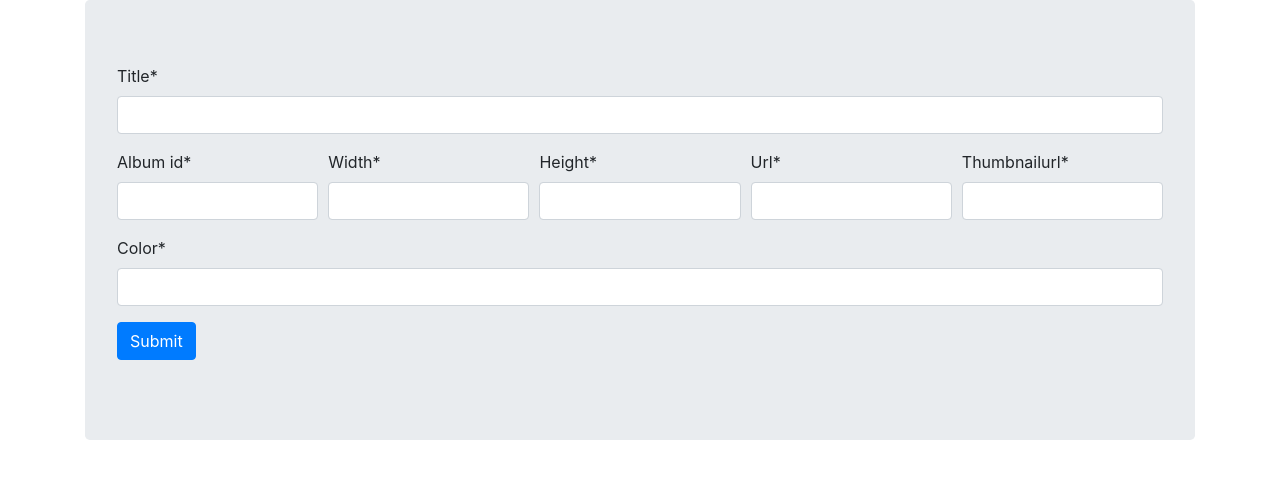
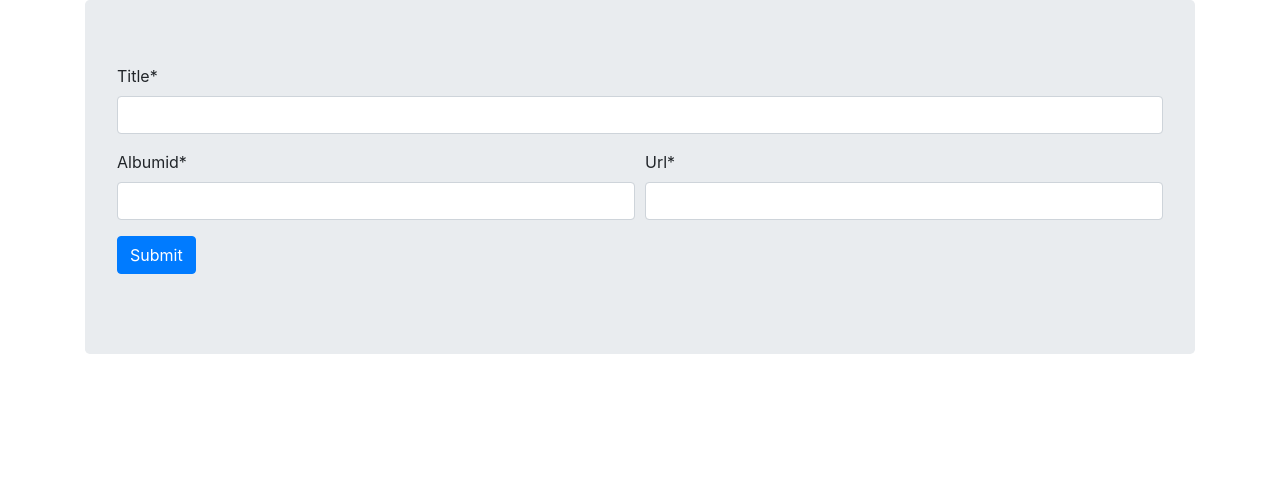
Before and after one commit to jessicaanhel/PhotoManager, a Django app: page /viewer/photo/create in a window 1280 px wide. Shown: the part 56-535 px from the top of the page. Run offline with Django 3.2, Linux system fonts and the light colour scheme; some libraries are stand-ins or nearby versions.

Commit message:
change name of album_ID

```diff
--- a/viewer/forms.py
+++ b/viewer/forms.py
@@ -20,9 +20,8 @@ class PhotoForm(ModelForm):
         self.helper = FormHelper()
         self.helper.layout = Layout(
             'title',
-            Row(Column('album_ID'), Column('width'), Column('height'),
-                Column('url'), Column('thumbnailUrl')),
-            'color',
+            Row(Column('albumId'),
+                Column('url')),
             Submit('submit', 'Submit')
         )
 
@@ -31,7 +30,7 @@ class PhotoForm(ModelForm):
         fields = '__all__'
 
     title = CharField(validators=[capitalized_validator])
-    album_ID = IntegerField(min_value=1, max_value=4)
+    albumId = IntegerField(min_value=1, max_value=4)
     url = CharField(max_length=128)
     thumbnailUrl = CharField(max_length=128)
 
--- a/viewer/models.py
+++ b/viewer/models.py
@@ -3,12 +3,12 @@ from django.db.models import CharField, Model, IntegerField, ImageField
 
 class Photo(Model):
     title = CharField(max_length=128)
-    album_ID = IntegerField()
+    albumId = IntegerField()
     # i didnt know , i need to create additional model and connect it with
     # fierign key. But if i havent any album data instead id in jsonholder,
     # I will create standart integer.
-    width = IntegerField()
-    height = IntegerField()
+    width = IntegerField(blank=True, null=True)
+    height = IntegerField(blank=True, null=True)
     color = CharField(max_length=18)
     url = ImageField(max_length=128)
     thumbnailUrl = ImageField(max_length=128)
--- a/viewer/templates/index.html
+++ b/viewer/templates/index.html
@@ -5,7 +5,7 @@
 <ul>
     {% for photo in photos %}
     <li>
-        {{ photo.title }} (}} photo.album_ID }}) - ({{ photo.album.id }}
+        {{ photo.title }} (}} photo.albumId }})}}
     </li>
     {% endfor %}
 </ul>
--- a/viewer/templates/photo_detail.html
+++ b/viewer/templates/photo_detail.html
@@ -5,7 +5,7 @@
 {% block content %}
   {{ photo|attr_as_p:'id' }}
   {{ photo|attr_as_p:'title' }}
-  {{ photo|attr_as_p:'album_ID' }}
+  {{ photo|attr_as_p:'albumId' }}
   {{ photo|attr_as_p:'width' }}
   {{ photo|attr_as_p:'height' }}
   {{ photo|attr_as_p:'color' }}
```
Also changed, not shown: db.sqlite3.
